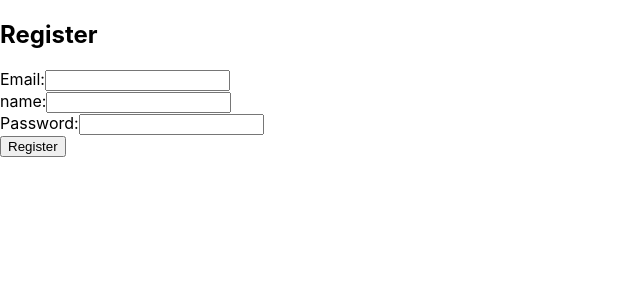
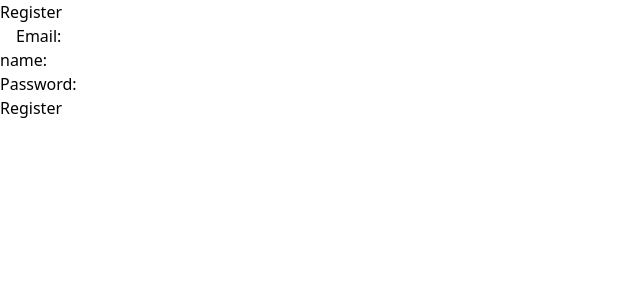
Before and after one commit to devpatel008/HealthTech-Main, a React (Create React App) app in the folder web-app/: page / in a window 1280 px wide. Shown: the top 300 px of the page, without its empty margins (0-640 px from the left). Built offline with nearby package versions, Linux system fonts and the light colour scheme.

Commit message:
tailwindcss

```diff
--- a/web-app/package.json
+++ b/web-app/package.json
@@ -35,5 +35,10 @@
       "last 1 firefox version",
       "last 1 safari version"
     ]
+  },
+  "devDependencies": {
+    "autoprefixer": "^10.4.19",
+    "postcss": "^8.4.38",
+    "tailwindcss": "^3.4.3"
   }
 }
--- /dev/null
+++ b/web-app/postcss.config.js
@@ -0,0 +1,7 @@
+module.exports = {
+
+  plugins: {
+    tailwindcss: {},
+    autoprefixer: {},
+  },
+}
--- a/web-app/src/index.css
+++ b/web-app/src/index.css
@@ -1,13 +1,7 @@
+@tailwind base;
+@tailwind components;
+@tailwind utilities;
+
 body {
-  margin: 0;
-  font-family: -apple-system, BlinkMacSystemFont, 'Segoe UI', 'Roboto', 'Oxygen',
-    'Ubuntu', 'Cantarell', 'Fira Sans', 'Droid Sans', 'Helvetica Neue',
-    sans-serif;
-  -webkit-font-smoothing: antialiased;
-  -moz-osx-font-smoothing: grayscale;
+  backgroung-colour: #000300;
 }
-
-code {
-  font-family: source-code-pro, Menlo, Monaco, Consolas, 'Courier New',
-    monospace;
-}
--- a/web-app/src/pages/register.js
+++ b/web-app/src/pages/register.js
@@ -1,6 +1,7 @@
 // src/components/RegisterForm.js
 
 import React, { useState } from 'react';
+import '../index.css';
 import { useNavigate } from 'react-router-dom';
 const RegisterForm = () => {
     const navigate = useNavigate();
@@ -47,7 +48,7 @@ const RegisterForm = () => {
             {error && <p>{error}</p>}
             <form onSubmit={handleSubmit}>
                 <div>
-                    <label>Email:</label>
+                    <label className="mx-4">Email:</label>
                     <input
                         type="text"
                         value={email}
--- /dev/null
+++ b/web-app/tailwind.config.js
@@ -0,0 +1,15 @@
+/** @type {import('tailwindcss').Config} */
+module.exports = {
+  content: [
+    "./app/**/*.{js,ts,jsx,tsx,mdx}",
+    "./pages/**/*.{js,ts,jsx,tsx,mdx}",
+    "./components/**/*.{js,ts,jsx,tsx,mdx}",
+
+    // Or if using `src` directory:
+    "./src/**/*.{js,ts,jsx,tsx,mdx}",
+  ],
+  theme: {
+    extend: {},
+  },
+  plugins: [],
+}
```
Also changed, not shown: 1 other file (tests, documents, lock files or other folders).
